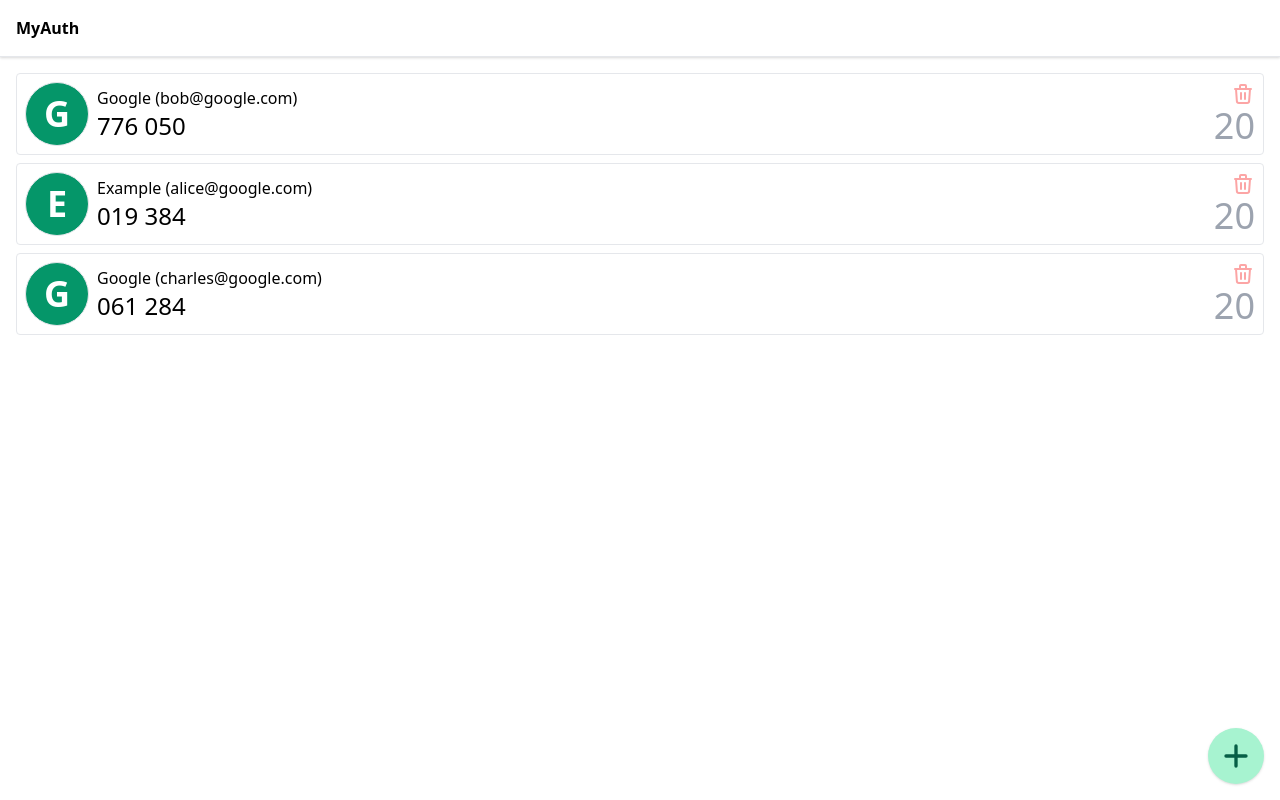
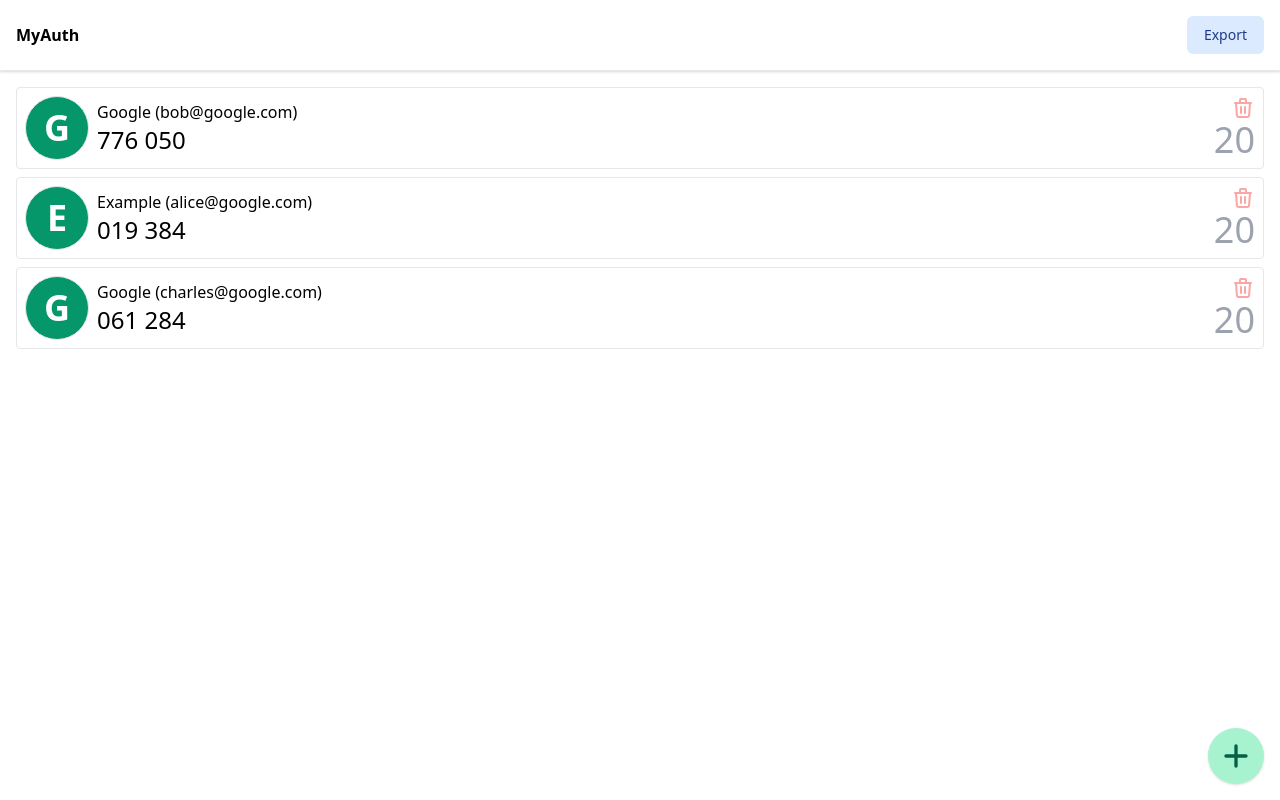
Before and after one commit to prateekkumarweb/myauth-public, a Vue app: page / in a window 1280 px wide. Built offline with nearby package versions, Linux system fonts and the light colour scheme.

Commit message:
refactor code, add export button
Signed-off-by: Prateek Kumar <prateek@prateekkumar.in>

```diff
--- a/src/components/AddAccount.vue
+++ b/src/components/AddAccount.vue
@@ -89,8 +89,8 @@
 </template>
 
 <script lang="ts">
+import { Dialog, DialogOverlay, DialogTitle } from "@headlessui/vue";
 import { defineComponent, ref } from "vue";
-import { Dialog, DialogOverlay, DialogTitle } from "@headlessui/vue";
 import PlusIcon from "./icons/PlusIcon.vue";
 
 export default defineComponent({
--- a/src/components/NavBar.vue
+++ b/src/components/NavBar.vue
@@ -1,5 +1,29 @@
 <template>
-  <nav class="border-b shadow p-4">
-    <h1 class="font-bold">MyAuth</h1>
+  <nav class="border-b shadow p-4 flex justify-between">
+    <div class="flex items-center">
+      <h1 class="font-bold">MyAuth</h1>
+    </div>
+    <ul>
+      <li>
+        <button class="btn-primary" @click="exportKeys">Export</button>
+      </li>
+    </ul>
   </nav>
 </template>
+
+<script lang="ts">
+import { defineComponent } from "vue";
+import { useStore } from "../store";
+
+export default defineComponent({
+  setup() {
+    const store = useStore();
+
+    function exportKeys() {
+      console.log(JSON.stringify({ version: 1, params: store.otpAuthParams }));
+    }
+
+    return { exportKeys };
+  },
+});
+</script>
--- a/src/components/OtpCard.vue
+++ b/src/components/OtpCard.vue
@@ -33,8 +33,8 @@
 
 <script lang="ts">
 import { defineComponent, onUnmounted, ref } from "vue";
+import { getTotp } from "../totp";
 import TrashIcon from "./icons/TrashIcon.vue";
-import { getTotp } from "../totp";
 
 export default defineComponent({
   components: { TrashIcon },
--- a/tsconfig.json
+++ b/tsconfig.json
@@ -8,9 +8,7 @@
     "sourceMap": true,
     "resolveJsonModule": true,
     "esModuleInterop": true,
-    // "isolatedModules": true,
-    "lib": ["esnext", "dom"],
-    "types": ["vite/client"]
+    "lib": ["esnext", "dom"]
   },
   "include": ["src/**/*.ts", "src/**/*.d.ts", "src/**/*.tsx", "src/**/*.vue"]
 }
```
Also changed, not shown: src/App.vue (+3 -4 lines).
